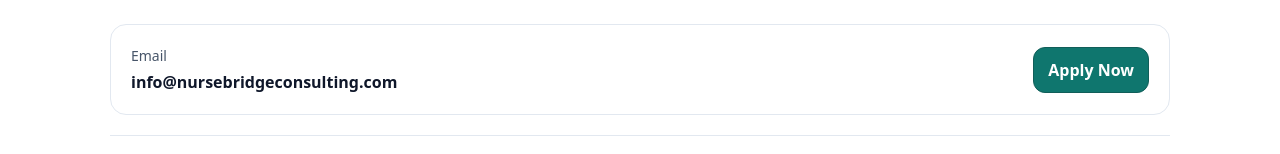
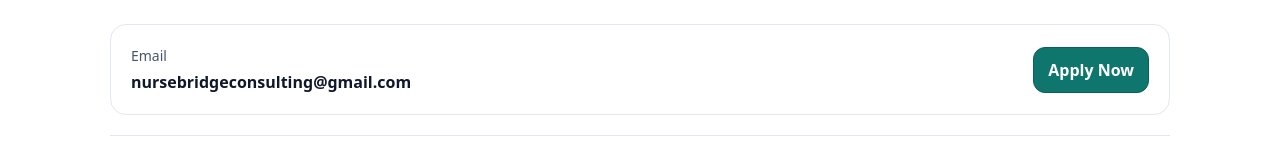
Before and after one commit to bamao33-hub/nursebridge-web, a Next.js app: page / in a window 1280 px wide. Shown: the part 7437-7591 px from the top of the page. Built offline with nearby package versions, Linux system fonts and the light colour scheme.

Commit message:
Update page.tsx

```diff
--- a/app/page.tsx
+++ b/app/page.tsx
@@ -1026,7 +1026,7 @@ export default function Home() {
           >
             <div>
               <div style={{ fontSize: 14, color: MUTED, marginBottom: 4 }}>Email</div>
-              <div style={{ fontSize: 16, fontWeight: 800 }}>info@nursebridgeconsulting.com</div>
+              <div style={{ fontSize: 16, fontWeight: 800 }}>nursebridgeconsulting@gmail.com</div>
             </div>
 
             <Link href="/preceptorship" style={primaryButtonStyle}>
```
